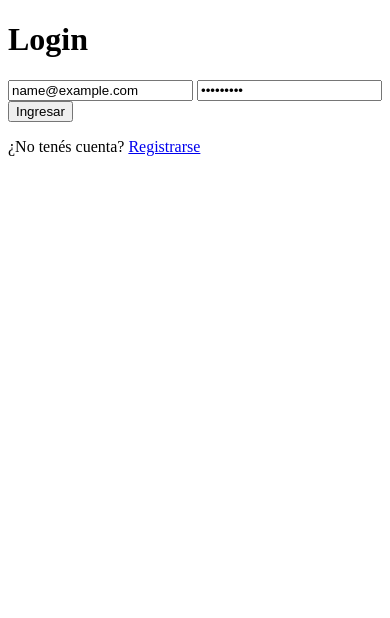
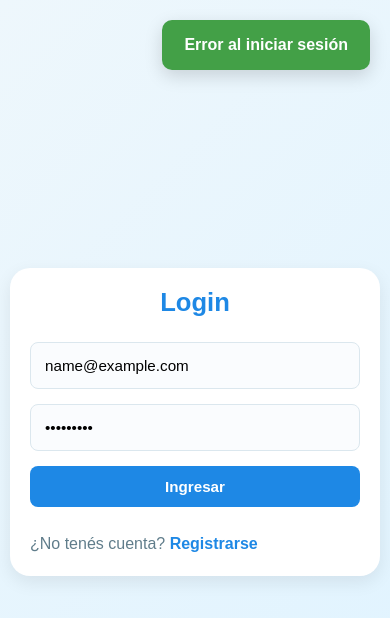
Before and after one commit to agusrodriguez96/mediflow, a website: page public/login.html in a window 390 px wide. Both pictures are taken after typing "name@example.com", "Sample123" into the empty fields and a click on the button "Ingresar". Drawn offline with Linux system fonts and the light colour scheme; no server answers.

Commit message:
ultimos cambios en logica back y front

```diff
--- a/public/auth.js
+++ b/public/auth.js
@@ -1,6 +1,26 @@
 const API_URL = 'http://localhost:3000/api';
 
 
+const mostrarToast = (
+    mensaje,
+    tipo = 'success'
+) => {
+
+    const toast = document.getElementById('toast');
+
+    toast.textContent = mensaje;
+
+    toast.className = '';
+
+    toast.classList.add('show');
+    toast.classList.add(tipo);
+
+    setTimeout(() => {
+
+        toast.classList.remove('show');
+
+    }, 3000);
+};
 
 // register formulario
 
@@ -39,15 +59,20 @@ if (registerForm) {
 
             const data = await response.json();
 
-            alert(data.message);
+            mostrarToast(data.message);
 
-            window.location.href = 'login.html';
+            localStorage.setItem(
+                'token',
+                data.token
+            );
+
+            window.location.href = 'index.html';
 
         } catch (error) {
 
             console.error(error);
 
-            alert('Error al registrar');
+           mostrarToast('Error al registrar');
         }
     });
 }
@@ -99,14 +124,14 @@ if (loginForm) {
 
             } else {
 
-                alert(data.error);
+                mostrarToast(data.error);
             }
 
         } catch (error) {
 
             console.error(error);
 
-            alert('Error al iniciar sesión');
+            mostrarToast('Error al iniciar sesión');
         }
     });
 }
--- a/public/login.html
+++ b/public/login.html
@@ -6,7 +6,7 @@
     <meta name="viewport" content="width=device-width, initial-scale=1.0">
     <title>Login - Mediflow</title>
 
-    <link rel="stylesheet" href="styles.css">
+    <link rel="stylesheet" href="style.css">
 </head>
 
 <body>
@@ -47,6 +47,6 @@
     </div>
 
     <script src="auth.js"></script>
-
+    <div id="toast"></div>
 </body>
 </html>
--- a/public/style.css
+++ b/public/style.css
@@ -1,68 +1,439 @@
-body {
+:root {
 
-    font-family: Arial, sans-serif;
-    background-color: #f4f4f4;
+    /* ===== COLORES ===== */
+
+    --color-primary: #1e88e5;
+    --color-primary-dark: #1565c0;
+
+    --color-secondary: #4fc3f7;
+    --color-accent: #00bcd4;
+
+    --color-success: #43a047;
+    --color-danger: #e53935;
+
+    --color-bg: #f4f9fc;
+    --color-surface: #ffffff;
+
+    --color-text: #263238;
+    --color-text-light: #607d8b;
+
+    --color-border: #dbe7ee;
+
+    /* ===== SOMBRAS ===== */
+
+    --shadow-sm: 0 2px 8px rgba(0, 0, 0, 0.05);
+
+    --shadow-md: 0 6px 18px rgba(0, 0, 0, 0.08);
+
+    /* ===== RADIOS ===== */
+
+    --radius-sm: 8px;
+    --radius-md: 14px;
+    --radius-lg: 20px;
+
+    /* ===== TRANSICIONES ===== */
+
+    --transition: all 0.3s ease;
+}
+
+
+
+/* ===== RESET ===== */
+
+* {
 
     margin: 0;
     padding: 0;
+
+    box-sizing: border-box;
 }
+
+
+
+/* ===== BODY ===== */
+
+body {
+
+    font-family: Arial, Helvetica, sans-serif;
+
+    background: linear-gradient(
+        135deg,
+        #eef7fc,
+        #dff3ff
+    );
+
+    color: var(--color-text);
+
+    min-height: 100vh;
+
+    display: flex;
+    justify-content: center;
+    align-items: center;
+
+    padding: 20px;
+}
+
+
+
+/* ===== CONTENEDOR PRINCIPAL ===== */
 
 .container {
 
-    width: 90%;
-    max-width: 600px;
+    width: 100%;
+    max-width: 700px;
 
-    margin: 40px auto;
+    background-color: var(--color-surface);
 
-    background: white;
+    border-radius: var(--radius-lg);
 
-    padding: 20px;
+    padding: 35px;
 
-    border-radius: 10px;
+    box-shadow: var(--shadow-md);
+}
 
-    box-shadow: 0 0 10px rgba(0,0,0,0.1);
+
+
+/* ===== TITULOS ===== */
+
+h1 {
+
+    text-align: center;
+
+    color: var(--color-primary);
+
+    margin-bottom: 25px;
+
+    font-size: 2.2rem;
 }
+
+h2 {
+
+    color: var(--color-primary-dark);
+
+    margin-bottom: 18px;
+
+    margin-top: 20px;
+
+    font-size: 1.4rem;
+}
+
+h3 {
+
+    color: var(--color-primary-dark);
+
+    margin-bottom: 8px;
+}
+
+
+
+/* ===== FORMULARIOS ===== */
 
 form {
 
     display: flex;
     flex-direction: column;
 
-    gap: 10px;
+    gap: 15px;
+
+    margin-bottom: 25px;
 }
 
+
+
+/* ===== INPUTS ===== */
+
 input,
-select,
-button {
+select {
 
-    padding: 10px;
-    font-size: 16px;
+    width: 100%;
+
+    padding: 14px;
+
+    border: 1px solid var(--color-border);
+
+    border-radius: var(--radius-sm);
+
+    font-size: 1rem;
+
+    background-color: #fafcfe;
+
+    transition: var(--transition);
 }
+
+input:focus,
+select:focus {
+
+    outline: none;
+
+    border-color: var(--color-primary);
+
+    box-shadow: 0 0 0 3px rgba(30, 136, 229, 0.15);
+}
+
+
+
+/* ===== BOTONES ===== */
 
 button {
 
+    border: none;
+
+    border-radius: var(--radius-sm);
+
+    padding: 14px;
+
+    font-size: 1rem;
+    font-weight: bold;
+
     cursor: pointer;
 
-    background-color: #007bff;
+    transition: var(--transition);
+
+    background-color: var(--color-primary);
+
     color: white;
-
-    border: none;
-
-    border-radius: 5px;
 }
 
 button:hover {
 
-    background-color: #0056b3;
+    background-color: var(--color-primary-dark);
+
+    transform: translateY(-2px);
 }
+
+
+
+/* ===== BOTON LOGOUT ===== */
+
+#logoutBtn {
+
+    background-color: var(--color-danger);
+
+    margin-bottom: 20px;
+}
+
+#logoutBtn:hover {
+
+    background-color: #c62828;
+}
+
+
+
+/* ===== LINKS ===== */
+
+a {
+
+    color: var(--color-primary);
+
+    text-decoration: none;
+
+    font-weight: bold;
+
+    transition: var(--transition);
+}
+
+a:hover {
+
+    color: var(--color-primary-dark);
+}
+
+
+
+/* ===== TEXTOS ===== */
+
+p {
+
+    color: var(--color-text-light);
+
+    margin-top: 10px;
+
+    line-height: 1.5;
+}
+
+
+
+/* ===== TURNOS ===== */
 
 .turno {
 
-    border: 1px solid #ddd;
+    background-color: #f8fcff;
 
-    padding: 10px;
+    border: 1px solid var(--color-border);
 
-    margin-bottom: 10px;
+    border-left: 5px solid var(--color-secondary);
 
-    border-radius: 5px;
+    border-radius: var(--radius-md);
+
+    padding: 18px;
+
+    margin-bottom: 18px;
+
+    box-shadow: var(--shadow-sm);
+
+    transition: var(--transition);
 }
+
+.turno:hover {
+
+    transform: translateY(-2px);
+
+    box-shadow: var(--shadow-md);
+}
+
+
+
+/* ===== ESTADOS ===== */
+
+.turno p {
+
+    margin-bottom: 6px;
+}
+
+
+
+/* ===== HR ===== */
+
+hr {
+
+    border: none;
+
+    height: 1px;
+
+    background-color: var(--color-border);
+
+    margin: 25px 0;
+}
+
+
+
+/* ===== SCROLL SUAVE ===== */
+
+html {
+
+    scroll-behavior: smooth;
+}
+
+
+
+/* ===== RESPONSIVE ===== */
+
+@media (max-width: 768px) {
+
+    .container {
+
+        padding: 25px;
+    }
+
+    h1 {
+
+        font-size: 1.8rem;
+    }
+
+    h2 {
+
+        font-size: 1.2rem;
+    }
+
+    input,
+    select,
+    button {
+
+        font-size: 0.95rem;
+    }
+}
+
+
+
+@media (max-width: 480px) {
+
+    body {
+
+        padding: 10px;
+    }
+
+    .container {
+
+        padding: 20px;
+    }
+
+    h1 {
+
+        font-size: 1.6rem;
+    }
+
+    h2 {
+
+        font-size: 1.1rem;
+    }
+
+    .turno {
+
+        padding: 15px;
+    }
+
+    button {
+
+        padding: 12px;
+    }
+}
+
+/* ===== TOAST ===== */
+
+#toast {
+
+    position: fixed;
+
+    top: 20px;
+    right: 20px;
+
+    background-color: #1e88e5;
+
+    color: white;
+
+    padding: 16px 22px;
+
+    border-radius: 10px;
+
+    box-shadow: 0 6px 18px rgba(0,0,0,0.15);
+
+    opacity: 0;
+
+    pointer-events: none;
+
+    transform: translateY(-20px);
+
+    transition: all 0.3s ease;
+
+    z-index: 9999;
+
+    font-weight: bold;
+}
+
+
+
+/* TOAST VISIBLE */
+
+#toast.show {
+
+    opacity: 1;
+
+    transform: translateY(0);
+}
+
+
+
+/* ERROR */
+
+#toast.error {
+
+    background-color: #e53935;
+}
+
+
+
+/* SUCCESS */
+
+#toast.success {
+
+    background-color: #43a047;
+}
```
Also changed, not shown: controllers/authController.js (+28 -2 lines), controllers/turnosController.js (+15 -7 lines), public/app.js (+21 -2 lines), public/index.html (+8 -8 lines), public/register.html (+2 -2 lines).
